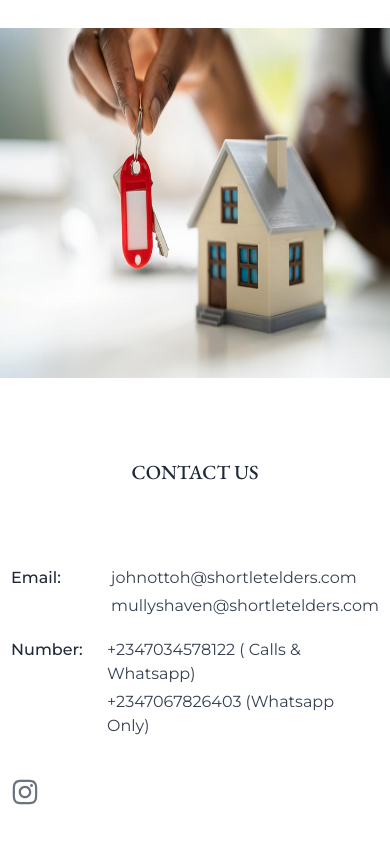
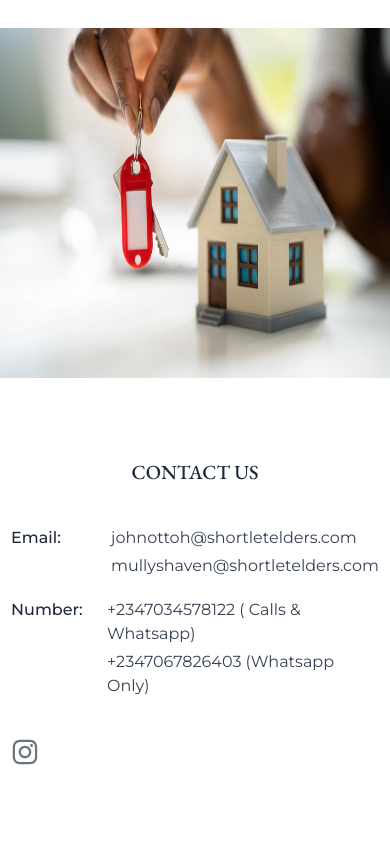
Before and after one commit to Mayor1234/real-shortlet-elders, a React (Vite) app: page / in a window 390 px wide. Shown: the part 7259-8103 px from the top of the page. After the commit the page ends 8065 px from the top, so only its background shows below. Built offline with nearby package versions, Linux system fonts and the light colour scheme.

Commit message:
footer padding

```diff
--- a/src/components/footer/Footer.tsx
+++ b/src/components/footer/Footer.tsx
@@ -13,12 +13,12 @@ const Footer = () => {
           className="w-full h-[350px] lg:h-[500px]"
         />
       </div>
-      <div className="w-full flex justify-center items-center py-10 lg:w-1/2 lg:py-0 lg:px-0">
+      <div className="w-full flex justify-center items-center p-10 lg:w-1/2 lg:py-0 lg:px-0">
         <div className="font-Montserrat flex flex-col items-center justify-center px-5 lg:px-0">
-          <p className="text-gray-800 text-xl pb-10 font-garamond font-medium ">
+          <p className="text-gray-800 text-xl mb-10 font-garamond font-medium ">
             CONTACT US
           </p>
-          <div className="p-10">
+          <div className="">
             <div className="flex gap-5 lg:gap-10 mb-5">
               <p className="w-20 text-gray-800 font-medium">Email:</p>
               <div className="text-gray-700">
```
